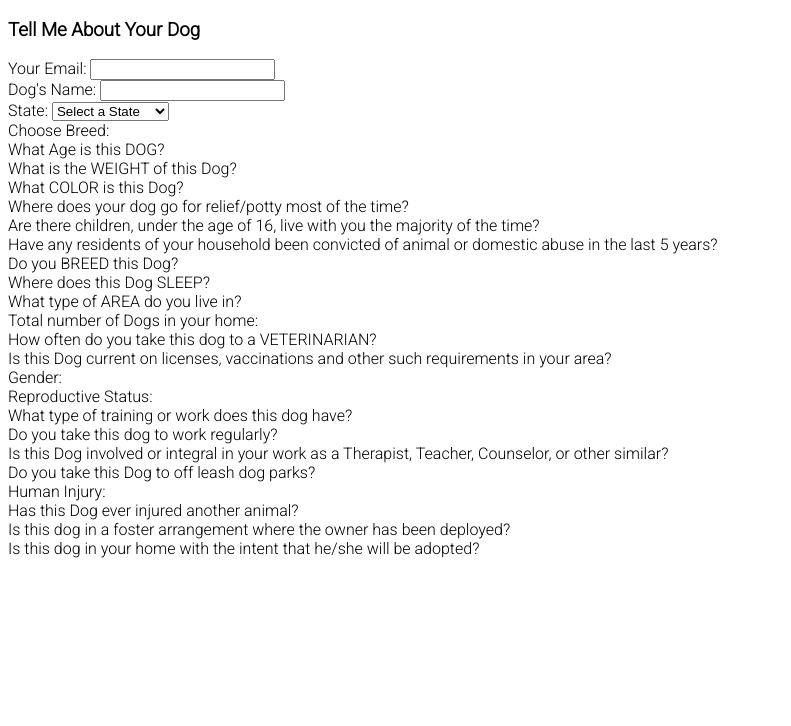
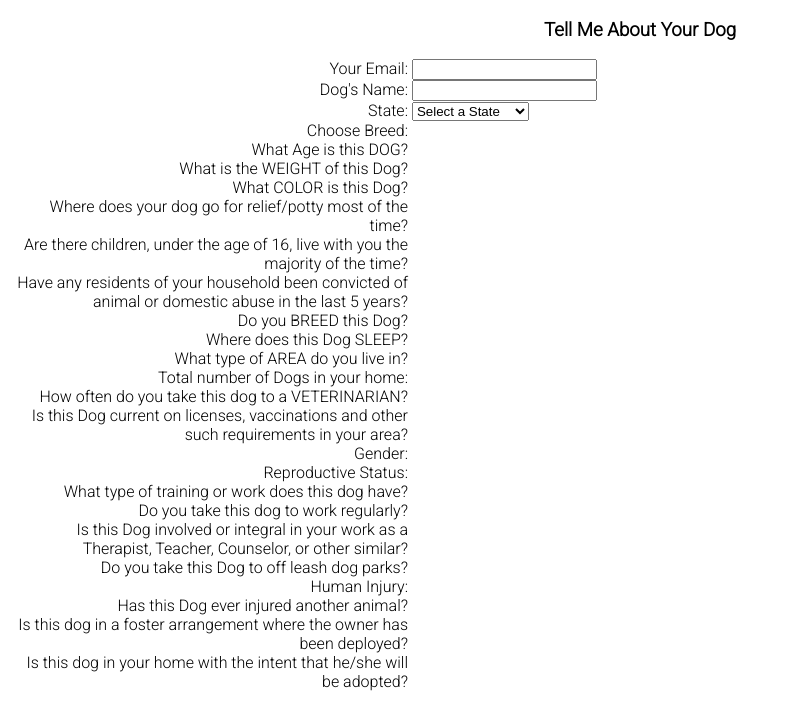
Before and after one commit to jmanock/dogBite, a website: page app/index.html in a window 1280 px wide. Shown: the whole page, without its empty margins (0-791 px from the left). Drawn offline with nearby package versions, Linux system fonts and the light colour scheme; files that its build step writes are made by us from their sources.

Commit message:
trying to make it look better

```diff
--- a/app/styles/main.css
+++ b/app/styles/main.css
@@ -1,7 +1,16 @@
 @import url('https://fonts.googleapis.com/css?family=Roboto:300');
 body{
   font-family:'Roboto';
+
+}
+h3{
+  text-align:center;
+}
+input{
+
 }
 label{
-
+  display:inline-block;
+  width:400px;
+  text-align:right;
 }
```
